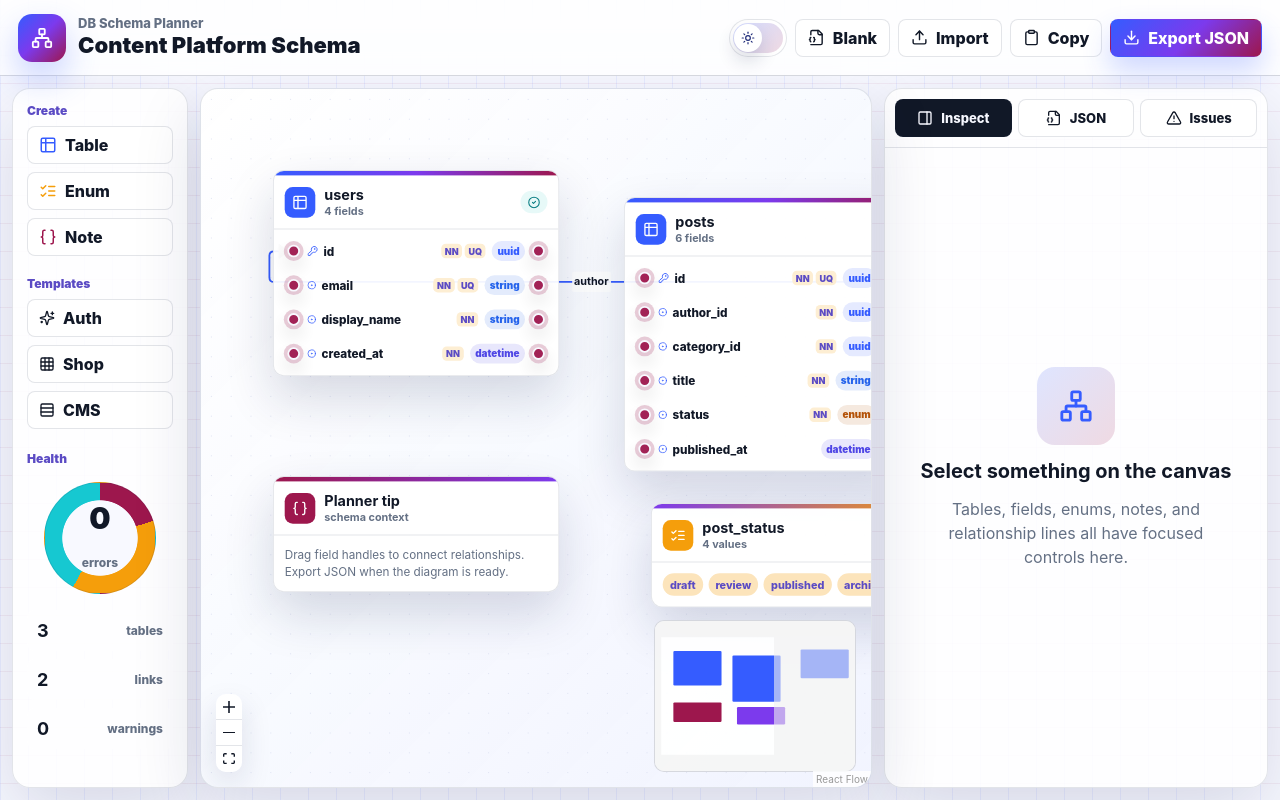
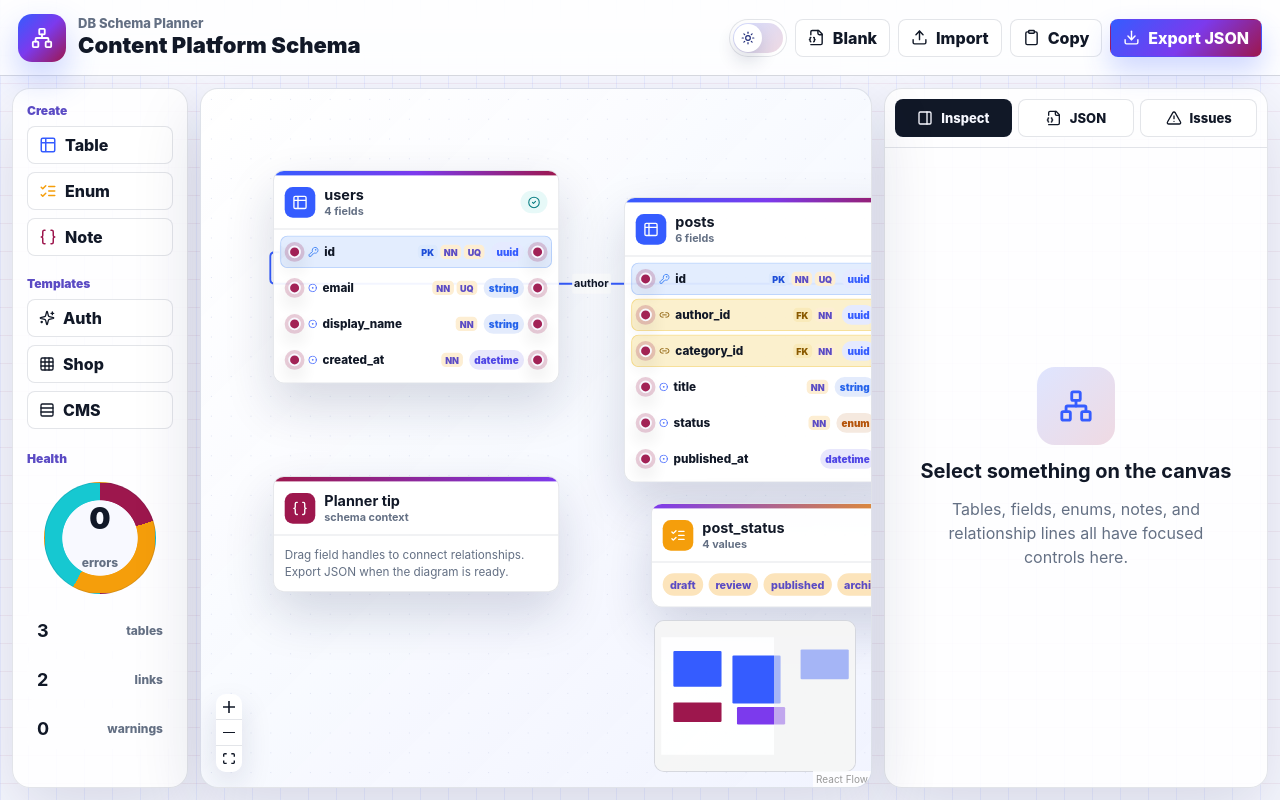
Before and after one commit to 3bdelra7man-76/DB-planner, a React (Vite) app: page / in a window 1280 px wide. Built offline with nearby package versions, Linux system fonts and the light colour scheme.

Commit message:
adding the foreign key

```diff
--- a/src/App.tsx
+++ b/src/App.tsx
@@ -133,7 +133,7 @@ function TableNode({ data, selected }: NodeProps<TableFlowNode>) {
         {table.fields.map((field) => (
           <div
             key={field.id}
-            className={`field-row nodrag nopan ${data.selectedFieldId === field.id ? 'is-active' : ''}`}
+            className={`field-row nodrag nopan ${field.primaryKey ? 'is-primary-key' : ''} ${field.foreignKey ? 'is-foreign-key' : ''} ${data.selectedFieldId === field.id ? 'is-active' : ''}`}
             role="button"
             tabIndex={0}
             onClick={(event) => {
@@ -156,10 +156,12 @@ function TableNode({ data, selected }: NodeProps<TableFlowNode>) {
               aria-label={`Link to ${table.name}.${field.name}`}
             />
             <span className="field-name">
-              {field.primaryKey ? <KeyRound size={12} /> : field.type === 'relation' ? <Link2 size={12} /> : <CircleDot size={10} />}
+              {field.primaryKey ? <KeyRound size={12} /> : field.foreignKey || field.type === 'relation' ? <Link2 size={12} /> : <CircleDot size={10} />}
               {field.name || 'unnamed'}
             </span>
             <span className="field-flags">
+              {field.primaryKey ? <span className="flag-primary" title="Primary key">PK</span> : null}
+              {field.foreignKey ? <span className="flag-foreign" title="Foreign key">FK</span> : null}
               {field.required ? <span title="Required">NN</span> : null}
               {field.unique ? <span title="Unique">UQ</span> : null}
             </span>
@@ -459,7 +461,10 @@ function PlannerApp() {
       return;
     }
 
-    if (connection.source === connection.target && sourceFieldId === targetFieldId) {
+    const sourceTableId = connection.source;
+    const targetTableId = connection.target;
+
+    if (sourceTableId === targetTableId && sourceFieldId === targetFieldId) {
       setNotice('Pick two different fields for a relationship.');
       return;
     }
@@ -467,9 +472,9 @@ function PlannerApp() {
     updateSchema((current) => {
       const duplicate = current.relations.some(
         (relation) =>
-          relation.from.tableId === connection.source &&
+          relation.from.tableId === sourceTableId &&
           relation.from.fieldId === sourceFieldId &&
-          relation.to.tableId === connection.target &&
+          relation.to.tableId === targetTableId &&
           relation.to.fieldId === targetFieldId,
       );
 
@@ -478,15 +483,15 @@ function PlannerApp() {
         return current;
       }
 
-      const fromTable = current.tables.find((table) => table.id === connection.source);
-      const toTable = current.tables.find((table) => table.id === connection.target);
+      const fromTable = current.tables.find((table) => table.id === sourceTableId);
+      const toTable = current.tables.find((table) => table.id === targetTableId);
       const fromField = fromTable?.fields.find((field) => field.id === sourceFieldId);
       const toField = toTable?.fields.find((field) => field.id === targetFieldId);
 
       const relation: SchemaRelation = {
         id: createId('rel'),
-        from: { tableId: connection.source, fieldId: sourceFieldId },
-        to: { tableId: connection.target, fieldId: targetFieldId },
+        from: { tableId: sourceTableId, fieldId: sourceFieldId },
+        to: { tableId: targetTableId, fieldId: targetFieldId },
         cardinality: 'many-to-one',
         onDelete: 'restrict',
         label: fromField && toField ? `${fromField.name} -> ${toField.name}` : 'relationship',
@@ -494,7 +499,18 @@ function PlannerApp() {
 
       setSelection({ kind: 'relation', relationId: relation.id });
       setPanelTab('inspect');
-      return { ...current, relations: [...current.relations, relation] };
+      return {
+        ...current,
+        tables: current.tables.map((table) =>
+          table.id === sourceTableId
+            ? {
+                ...table,
+                fields: table.fields.map((field) => (field.id === sourceFieldId ? { ...field, foreignKey: true } : field)),
+              }
+            : table,
+        ),
+        relations: [...current.relations, relation],
+      };
     });
   }, [updateSchema]);
 
@@ -1068,6 +1084,7 @@ function FieldInspector({
           checked={field.primaryKey}
           onChange={(checked) => patchField({ primaryKey: checked, required: checked ? true : field.required, unique: checked ? true : field.unique })}
         />
+        <Toggle label="Foreign key" checked={field.foreignKey} onChange={(checked) => patchField({ foreignKey: checked })} />
       </div>
       <FieldLabel label="Default">
         <input value={field.default} placeholder="none" onChange={(event) => patchField({ default: event.target.value })} />
--- a/src/schema.ts
+++ b/src/schema.ts
@@ -100,6 +100,7 @@ export function createField(overrides: Partial<SchemaField> = {}): SchemaField {
     name: overrides.name ?? 'new_field',
     type: overrides.type ?? 'string',
     primaryKey: overrides.primaryKey ?? false,
+    foreignKey: overrides.foreignKey ?? false,
     required: overrides.required ?? false,
     unique: overrides.unique ?? false,
     default: overrides.default ?? '',
@@ -217,8 +218,8 @@ export function createStarterSchema(): SchemaDocument {
             unique: true,
             default: 'generated',
           }),
-          createField({ id: postAuthorId, name: 'author_id', type: 'uuid', required: true }),
-          createField({ id: postCategoryId, name: 'category_id', type: 'uuid', required: true }),
+          createField({ id: postAuthorId, name: 'author_id', type: 'uuid', foreignKey: true, required: true }),
+          createField({ id: postCategoryId, name: 'category_id', type: 'uuid', foreignKey: true, required: true }),
           createField({ id: 'field_posts_title', name: 'title', type: 'string', required: true }),
           createField({ id: 'field_posts_status', name: 'status', type: 'enum', required: true, enumId: statusEnumId }),
           createField({ id: 'field_posts_published', name: 'published_at', type: 'datetime' }),
@@ -353,7 +354,7 @@ function createAuthTemplate(): SchemaDocument {
         position: { x: 520, y: 90 },
         fields: [
           createField({ id: 'field_auth_profiles_id', name: 'id', type: 'uuid', primaryKey: true, required: true, unique: true }),
-          createField({ id: 'field_auth_profiles_user_id', name: 'user_id', type: 'uuid', required: true, unique: true }),
+          createField({ id: 'field_auth_profiles_user_id', name: 'user_id', type: 'uuid', foreignKey: true, required: true, unique: true }),
           createField({ id: 'field_auth_profiles_name', name: 'display_name', type: 'string', required: true }),
           createField({ id: 'field_auth_profiles_meta', name: 'preferences', type: 'json' }),
         ],
@@ -366,7 +367,7 @@ function createAuthTemplate(): SchemaDocument {
         position: { x: 900, y: 140 },
         fields: [
           createField({ id: 'field_auth_sessions_id', name: 'id', type: 'uuid', primaryKey: true, required: true, unique: true }),
-          createField({ id: 'field_auth_sessions_user_id', name: 'user_id', type: 'uuid', required: true }),
+          createField({ id: 'field_auth_sessions_user_id', name: 'user_id', type: 'uuid', foreignKey: true, required: true }),
           createField({ id: 'field_auth_sessions_token', name: 'token_hash', type: 'string', required: true, unique: true }),
           createField({ id: 'field_auth_sessions_expires', name: 'expires_at', type: 'datetime', required: true }),
         ],
@@ -438,7 +439,7 @@ function createCommerceTemplate(): SchemaDocument {
         position: { x: 80, y: 390 },
         fields: [
           createField({ id: 'field_shop_orders_id', name: 'id', type: 'uuid', primaryKey: true, required: true, unique: true }),
-          createField({ id: 'field_shop_orders_customer_id', name: 'customer_id', type: 'uuid', required: true }),
+          createField({ id: 'field_shop_orders_customer_id', name: 'customer_id', type: 'uuid', foreignKey: true, required: true }),
           createField({ id: 'field_shop_orders_status', name: 'status', type: 'enum', required: true, enumId: 'enum_order_status' }),
           createField({ id: 'field_shop_orders_total', name: 'total', type: 'decimal', required: true }),
         ],
@@ -451,8 +452,8 @@ function createCommerceTemplate(): SchemaDocument {
         position: { x: 520, y: 390 },
         fields: [
           createField({ id: 'field_shop_items_id', name: 'id', type: 'uuid', primaryKey: true, required: true, unique: true }),
-          createField({ id: 'field_shop_items_order_id', name: 'order_id', type: 'uuid', required: true }),
-          createField({ id: 'field_shop_items_product_id', name: 'product_id', type: 'uuid', required: true }),
+          createField({ id: 'field_shop_items_order_id', name: 'order_id', type: 'uuid', foreignKey: true, required: true }),
+          createField({ id: 'field_shop_items_product_id', name: 'product_id', type: 'uuid', foreignKey: true, required: true }),
           createField({ id: 'field_shop_items_qty', name: 'quantity', type: 'integer', required: true }),
           createField({ id: 'field_shop_items_unit', name: 'unit_price', type: 'decimal', required: true }),
         ],
@@ -632,6 +633,7 @@ function normalizeField(value: unknown, index: number): SchemaField {
     name: readString(record.name, `field_${index + 1}`),
     type: fieldTypeSet.has(rawType as FieldType) ? (rawType as FieldType) : 'string',
     primaryKey: readBoolean(record.primaryKey, false),
+    foreignKey: readBoolean(record.foreignKey, false),
     required: readBoolean(record.required, false),
     unique: readBoolean(record.unique, false),
     default: readString(record.default, ''),
--- a/src/styles.css
+++ b/src/styles.css
@@ -46,6 +46,10 @@
   --warning-ink: #9a5b00;
   --error-bg: #ffe7ef;
   --error-ink: #9d174d;
+  --pk-accent: #3b82f6;
+  --pk-ink: #1d4ed8;
+  --fk-accent: #eab308;
+  --fk-ink: #8a5a00;
 }
 
 .app-shell[data-theme="dark"] {
@@ -89,6 +93,10 @@
   --warning-ink: #ffd27c;
   --error-bg: rgba(217, 70, 143, 0.16);
   --error-ink: #ff8fc2;
+  --pk-accent: #60a5fa;
+  --pk-ink: #bfdbfe;
+  --fk-accent: #facc15;
+  --fk-ink: #fde68a;
 }
 
 * {
@@ -665,13 +673,59 @@ button {
   gap: 7px;
   padding: 6px 30px;
   border-radius: 8px;
+  border: 1px solid transparent;
   color: var(--ink);
   outline: none;
+  transition:
+    background 160ms ease,
+    border-color 160ms ease,
+    box-shadow 160ms ease;
+}
+
+.field-row.is-primary-key {
+  background: color-mix(in srgb, var(--pk-accent) 14%, transparent);
+  border-color: color-mix(in srgb, var(--pk-accent) 28%, transparent);
+}
+
+.field-row.is-foreign-key {
+  background: color-mix(in srgb, var(--fk-accent) 20%, transparent);
+  border-color: color-mix(in srgb, var(--fk-accent) 34%, transparent);
+}
+
+.field-row.is-primary-key.is-foreign-key {
+  background: linear-gradient(
+    90deg,
+    color-mix(in srgb, var(--pk-accent) 15%, transparent),
+    color-mix(in srgb, var(--fk-accent) 20%, transparent)
+  );
+  border-color: color-mix(in srgb, var(--violet) 26%, transparent);
 }
 
 .field-row:hover,
 .field-row.is-active {
   background: color-mix(in srgb, var(--teal) 12%, transparent);
+}
+
+.field-row.is-primary-key:hover,
+.field-row.is-primary-key.is-active {
+  background: color-mix(in srgb, var(--pk-accent) 22%, transparent);
+  border-color: color-mix(in srgb, var(--pk-accent) 42%, transparent);
+}
+
+.field-row.is-foreign-key:hover,
+.field-row.is-foreign-key.is-active {
+  background: color-mix(in srgb, var(--fk-accent) 28%, transparent);
+  border-color: color-mix(in srgb, var(--fk-accent) 46%, transparent);
+}
+
+.field-row.is-primary-key.is-foreign-key:hover,
+.field-row.is-primary-key.is-foreign-key.is-active {
+  background: linear-gradient(
+    90deg,
+    color-mix(in srgb, var(--pk-accent) 24%, transparent),
+    color-mix(in srgb, var(--fk-accent) 30%, transparent)
+  );
+  border-color: color-mix(in srgb, var(--violet) 44%, transparent);
 }
 
 .field-name {
@@ -689,6 +743,18 @@ button {
   color: var(--teal);
 }
 
+.field-row.is-primary-key .field-name svg {
+  color: var(--pk-accent);
+}
+
+.field-row.is-foreign-key .field-name svg {
+  color: var(--fk-ink);
+}
+
+.field-row.is-primary-key.is-foreign-key .field-name svg {
+  color: var(--pk-accent);
+}
+
 .field-flags {
   display: inline-flex;
   gap: 3px;
@@ -701,6 +767,16 @@ button {
   color: var(--section-text);
   font-size: 10px;
   font-weight: 900;
+}
+
+.field-flags .flag-primary {
+  background: color-mix(in srgb, var(--pk-accent) 18%, var(--surface-solid));
+  color: var(--pk-ink);
+}
+
+.field-flags .flag-foreign {
+  background: color-mix(in srgb, var(--fk-accent) 28%, var(--surface-solid));
+  color: var(--fk-ink);
 }
 
 .type-pill {
--- a/src/types.ts
+++ b/src/types.ts
@@ -25,6 +25,7 @@ export type SchemaField = {
   name: string;
   type: FieldType;
   primaryKey: boolean;
+  foreignKey: boolean;
   required: boolean;
   unique: boolean;
   default: string;
```
Also changed, not shown: 4 other files (tests, documents, lock files or other folders).
